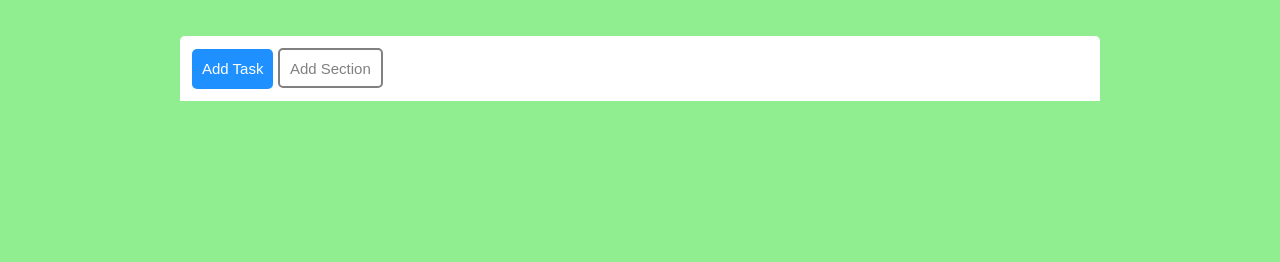
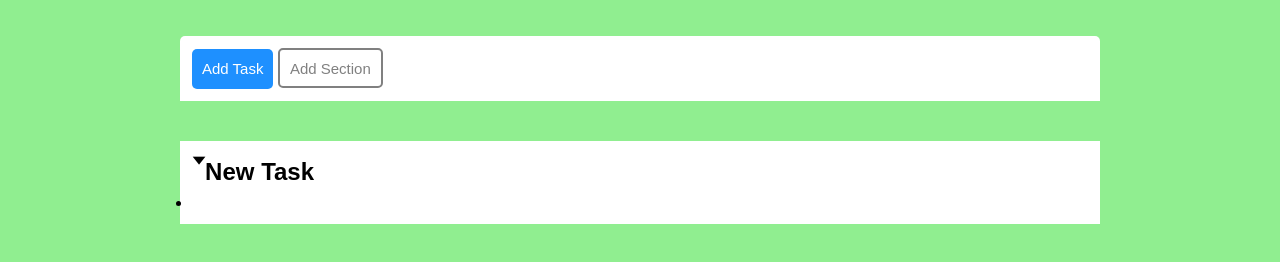
Before and after one commit to FernandoVerderame/html-css-toboolist, a plain HTML site: page index.html in a window 1280 px wide. Shown: the part 84-346 px from the top of the page. Drawn offline with Linux system fonts and the light colour scheme.

Commit message:
added first ul

```diff
--- a/css/style.css
+++ b/css/style.css
@@ -27,6 +27,9 @@ h1 {
     padding: 12px;
 }
 
+span {
+    vertical-align: middle;
+}
 
 /* Header */
 #main-header {
--- a/index.html
+++ b/index.html
@@ -29,6 +29,13 @@
                 <button class="button white" type="button">Add Section</button>
             </div>
         </div>
+
+        <div class="container">
+            <h2><span>&#129171;</span>New Task</h2>
+            <ul>
+                <li></li>
+            </ul>
+        </div>
     </main>
 </body>
 </html>
```
